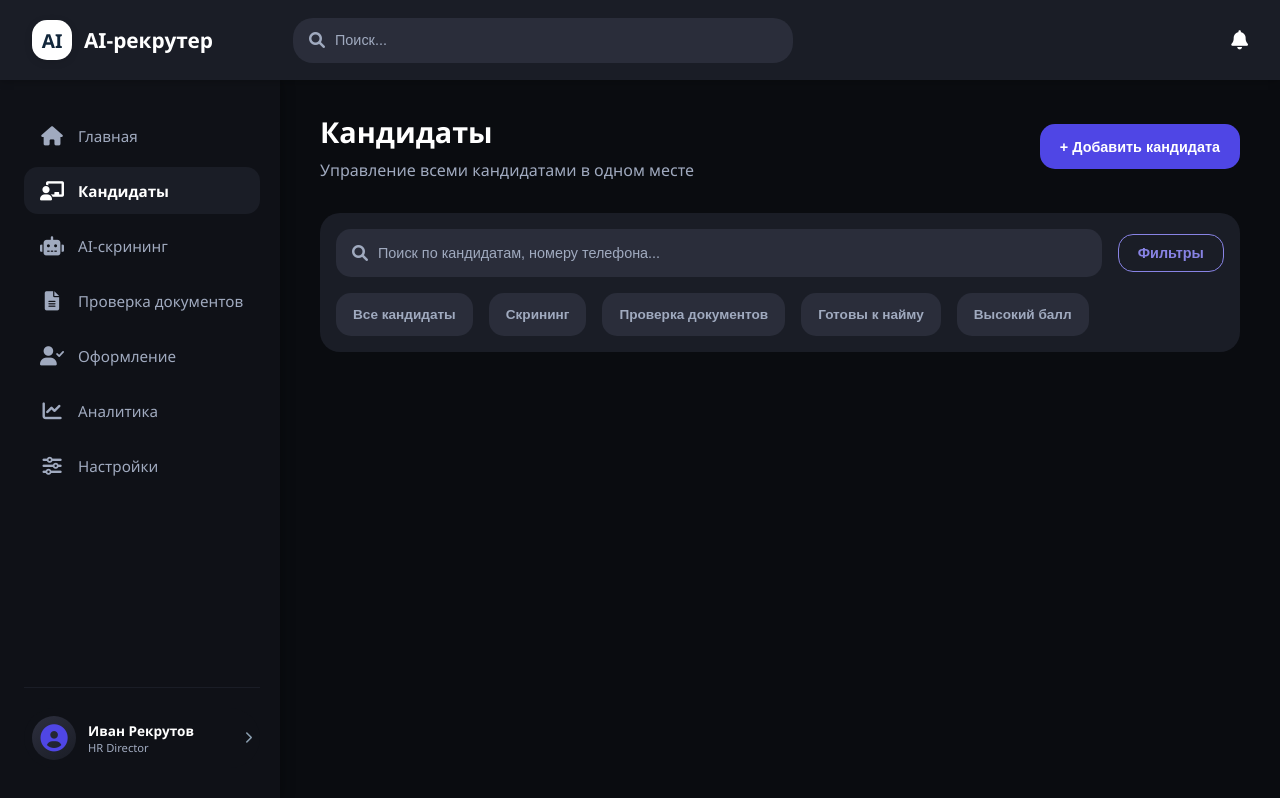
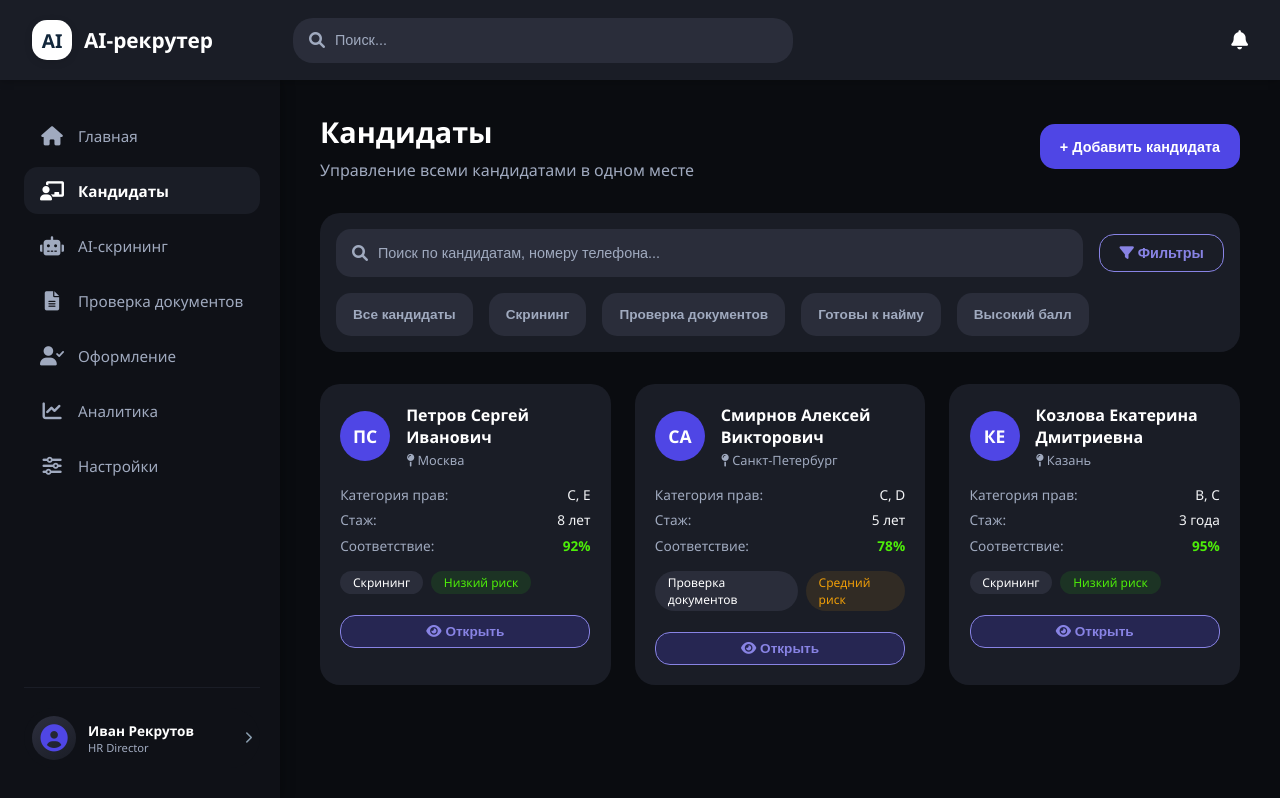
Before and after one commit to CelLecal/AIrecruter, a React (Vite) app in the folder frontend/registration/: page /dashboard/candidates in a window 1280 px wide. Built offline with nearby package versions, Linux system fonts and the light colour scheme.

Commit message:
добавлено пару карточек кандидатов Candidates.tsx

```diff
--- a/frontend/registration/src/components/Candidates/Candidates.tsx
+++ b/frontend/registration/src/components/Candidates/Candidates.tsx
@@ -2,6 +2,7 @@ import React from 'react';
 import styles from './Candidates.module.css';
 
 const Candidates: React.FC = () => {
+
     return (
         <div className={styles.rightContent}>
             <div className={styles.headerRow}>
@@ -19,7 +20,7 @@ const Candidates: React.FC = () => {
                         <i className="fas fa-search"></i>
                         <input type="text" placeholder="Поиск по кандидатам, номеру телефона..." />
                     </div>
-                    <button className={styles.filterButton}>Фильтры</button>
+                    <button className={styles.filterButton}><i className="fa fa-filter" aria-hidden="true"></i> Фильтры</button>
                 </div>
                 <div className={styles.filtersRow}>
                     <button className={styles.filterChip}>Все кандидаты</button>
@@ -29,6 +30,100 @@ const Candidates: React.FC = () => {
                     <button className={styles.filterChip}>Высокий балл</button>
                 </div>
             </div>
+
+            {/* карточки*/}
+            <div className={styles.cardsRow}>
+
+                <div className={styles.candidateCard}>
+                    <div className={styles.cardHeader}>
+                        <div className={styles.cardAvatar}>ПС</div>
+                        <div className={styles.cardTitle}>
+                            <div className={styles.cardName}>Петров Сергей Иванович</div>
+                            <div className={styles.cardCity}><i className="fa fa-map-pin" aria-hidden="true"></i> Москва</div>
+                        </div>
+                    </div>
+                    <div className={styles.cardDetails}>
+                        <div className={styles.detailItem}>
+                            <span className={styles.detailLabel}>Категория прав:</span>
+                            <span>C, E</span>
+                        </div>
+                        <div className={styles.detailItem}>
+                            <span className={styles.detailLabel}>Стаж:</span>
+                            <span>8 лет</span>
+                        </div>
+                        <div className={styles.detailItem}>
+                            <span className={styles.detailLabel}>Соответствие:</span>
+                            <span className={styles.matchValue}>92%</span>
+                        </div>
+                    </div>
+                    <div className={styles.cardStatusRow}>
+                        <span className={styles.statusBadge}>Скрининг</span>
+                        <span className={styles.riskBadge}>Низкий риск</span>
+                    </div>
+
+                    <button className={styles.openButton}><i className="fa fa-eye" aria-hidden="true"> </i> Открыть</button>
+                </div>
+
+                <div className={styles.candidateCard}>
+                    <div className={styles.cardHeader}>
+                        <div className={styles.cardAvatar}>СА</div>
+                        <div className={styles.cardTitle}>
+                            <div className={styles.cardName}>Смирнов Алексей Викторович</div>
+                            <div className={styles.cardCity}><i className="fa fa-map-pin" aria-hidden="true"></i> Санкт-Петербург</div>
+                        </div>
+                    </div>
+                    <div className={styles.cardDetails}>
+                        <div className={styles.detailItem}>
+                            <span className={styles.detailLabel}>Категория прав:</span>
+                            <span>C, D</span>
+                        </div>
+                        <div className={styles.detailItem}>
+                            <span className={styles.detailLabel}>Стаж:</span>
+                            <span>5 лет</span>
+                        </div>
+                        <div className={styles.detailItem}>
+                            <span className={styles.detailLabel}>Соответствие:</span>
+                            <span className={styles.matchValue}>78%</span>
+                        </div>
+                    </div>
+                    <div className={styles.cardStatusRow}>
+                        <span className={styles.statusBadge}>Проверка документов</span>
+                        <span className={styles.riskBadge1}>Средний риск</span>
+                    </div>
+                    <button className={styles.openButton}><i className="fa fa-eye" aria-hidden="true"> </i> Открыть</button>
+                </div>
+
+                <div className={styles.candidateCard}>
+                    <div className={styles.cardHeader}>
+                        <div className={styles.cardAvatar}>КЕ</div>
+                        <div className={styles.cardTitle}>
+                            <div className={styles.cardName}>Козлова Екатерина Дмитриевна</div>
+                            <div className={styles.cardCity}><i className="fa fa-map-pin" aria-hidden="true"></i> Казань</div>
+                        </div>
+                    </div>
+                    <div className={styles.cardDetails}>
+                        <div className={styles.detailItem}>
+                            <span className={styles.detailLabel}>Категория прав:</span>
+                            <span>B, C</span>
+                        </div>
+                        <div className={styles.detailItem}>
+                            <span className={styles.detailLabel}>Стаж:</span>
+                            <span>3 года</span>
+                        </div>
+                        <div className={styles.detailItem}>
+                            <span className={styles.detailLabel}>Соответствие:</span>
+                            <span className={styles.matchValue}>95%</span>
+                        </div>
+                    </div>
+                    <div className={styles.cardStatusRow}>
+                        <span className={styles.statusBadge}>Скрининг</span>
+                        <span className={styles.riskBadge}>Низкий риск</span>
+                    </div>
+                    <button className={styles.openButton}><i className="fa fa-eye" aria-hidden="true"> </i> Открыть</button>
+                </div>
+
+
+            </div>
         </div>
     );
 };
```
